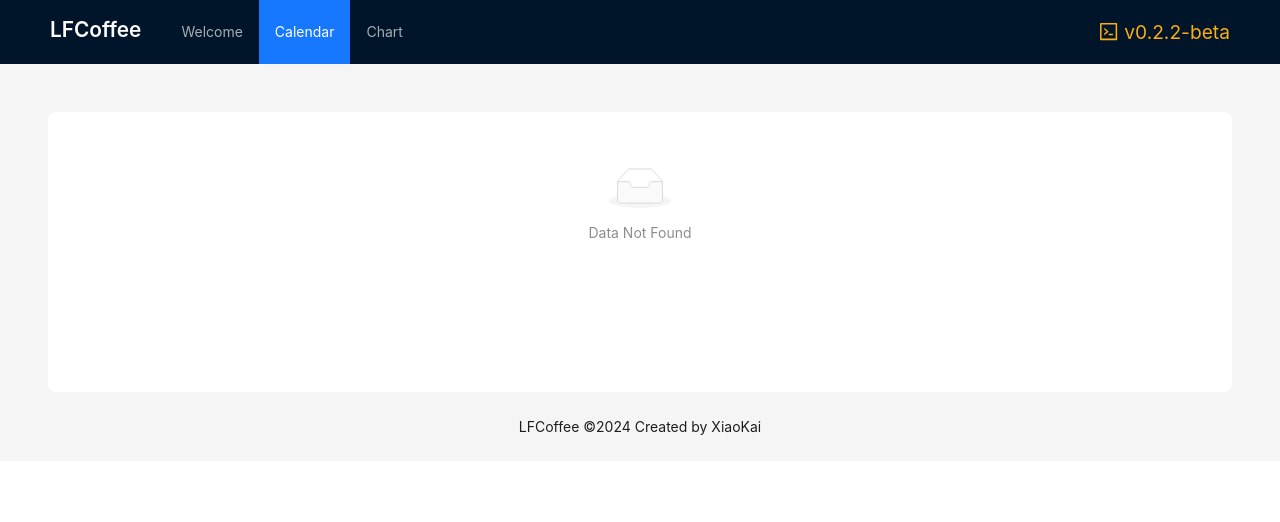
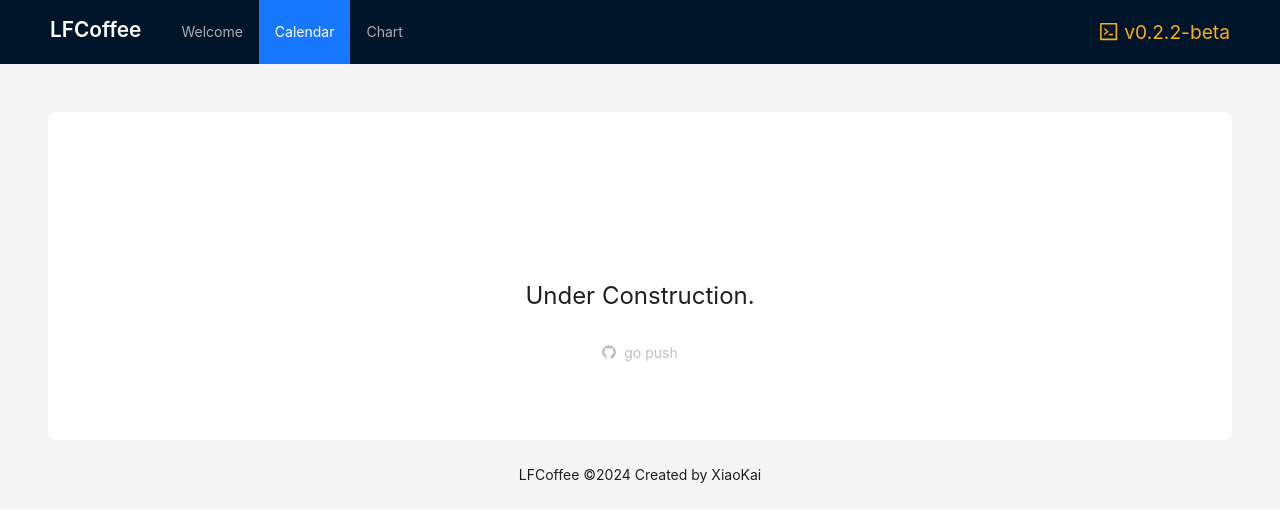
Before and after one commit to xkaing/LFCoffee, a React (Vite) app: page /chart in a window 1280 px wide. Before the commit this address had no page. Shown: the top 522 px of the page. Built offline with nearby package versions, Linux system fonts and the light colour scheme.

Commit message:
feat:添加空页面

```diff
--- /dev/null
+++ b/src/components/EmptyPage.jsx
@@ -0,0 +1,23 @@
+import React from "react";
+import { Button, Result } from "antd";
+import { createFromIconfontCN, GithubOutlined } from "@ant-design/icons";
+const IconFont = createFromIconfontCN({
+  scriptUrl: "//at.alicdn.com/t/c/font_4431122_4ra4s891ysd.js",
+});
+// icon-shigong 施工
+// icon-shigonggongdi 施工工地
+// icon-source-code 代码
+
+const EmptyPage = () => (
+  <Result
+    // status="warning"
+    icon={<IconFont type="icon-shigonggongdi" />}
+    title="Under Construction."
+    extra={
+      <Button type="text" key="console" disabled icon={<GithubOutlined />}>
+        go push
+      </Button>
+    }
+  />
+);
+export default EmptyPage;
--- a/src/main.jsx
+++ b/src/main.jsx
@@ -6,6 +6,7 @@ import "./index.css";
 import { createBrowserRouter, RouterProvider } from "react-router-dom";
 import ErrorPage from "./error-page.jsx";
 import EmptyData from "./components/EmptyData";
+import EmptyPage from "./components/EmptyPage.jsx";
 
 const router = createBrowserRouter([
   {
@@ -23,7 +24,7 @@ const router = createBrowserRouter([
       },
       {
         path: "/chart",
-        element: <EmptyData />,
+        element: <EmptyPage />,
       },
     ],
   },
```
